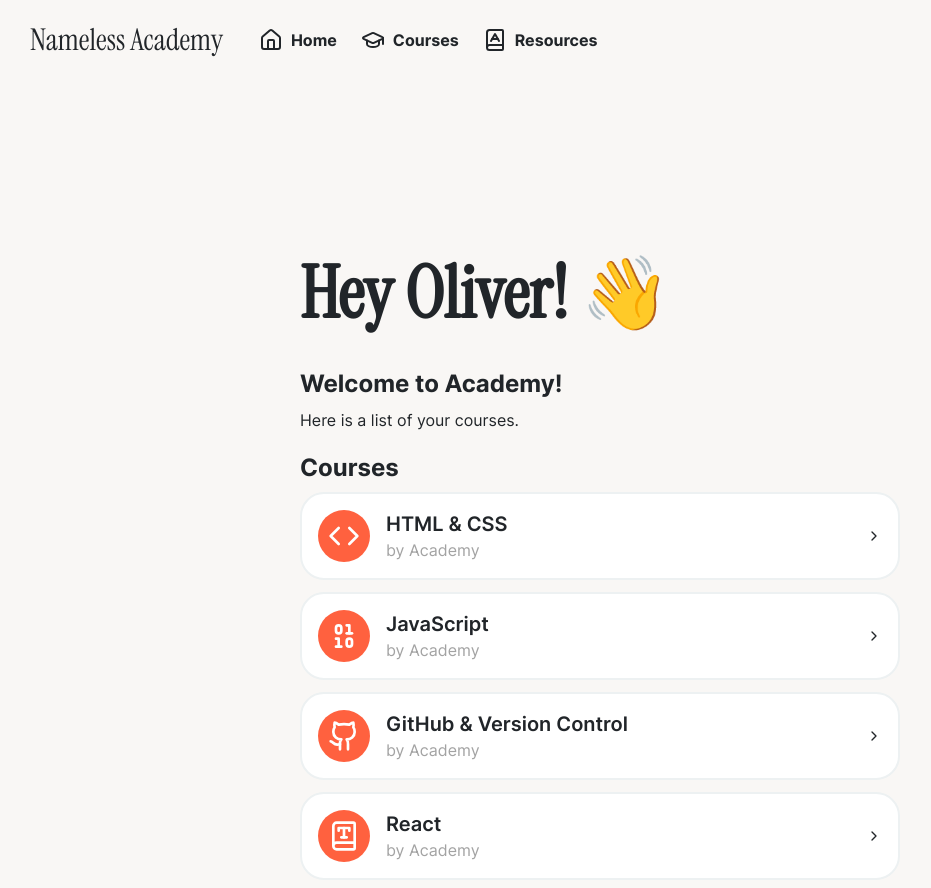
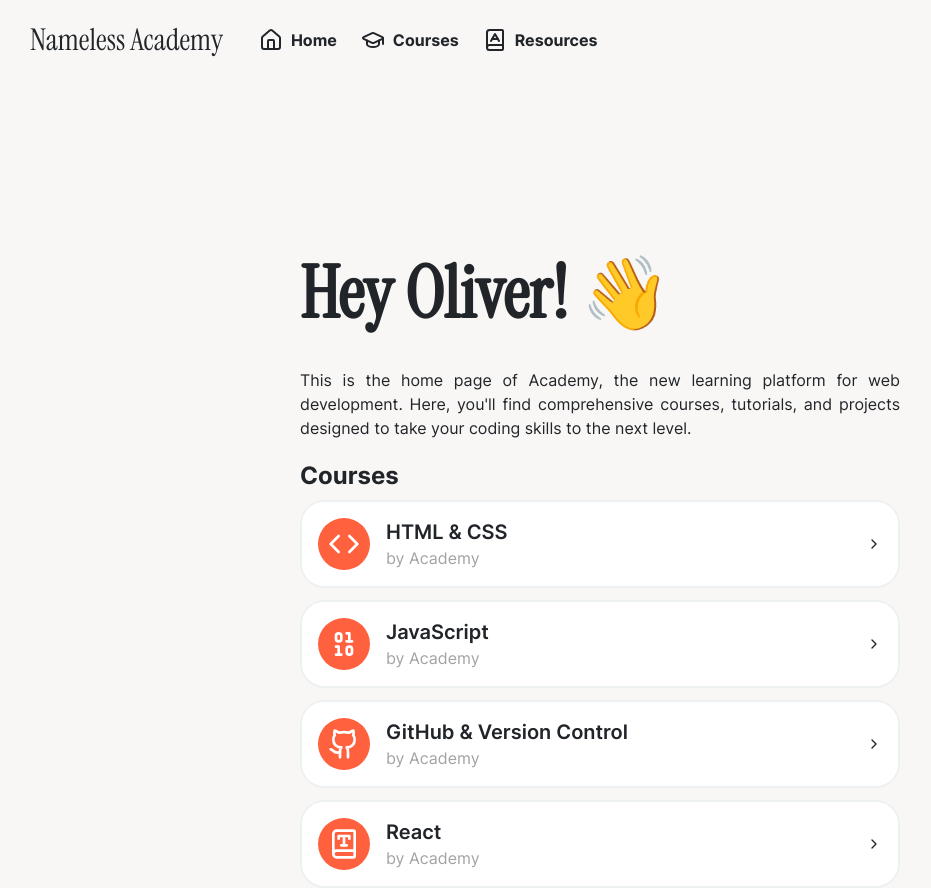
Before and after one commit to Corned/academy, a React (Vite) app in the folder client/: page / in a window 1280 px wide. Shown: the whole page, without its empty margins (10-941 px from the left). Built offline with nearby package versions, Linux system fonts and the light colour scheme.

Commit message:
more text

```diff
--- a/client/src/pages/CourseList.tsx
+++ b/client/src/pages/CourseList.tsx
@@ -35,10 +35,11 @@
     <div className="flex w-[600px] flex-col gap-5">
       <h1 className="font text-[72px] font-extrabold">Hey Oliver! 👋</h1>
 
-      <div className="flex flex-col gap-2">
-        <p className="text-2xl font-bold">Welcome to Academy!</p>
-        <p>Here is a list of your courses.</p>
-      </div>
+      <p className="text-justify">
+        This is the home page of Academy, the new learning platform for web
+        development. Here, you'll find comprehensive courses, tutorials, and
+        projects designed to take your coding skills to the next level.
+      </p>
 
       <div className="flex flex-col gap-2">
         <p className="text-2xl font-bold">Courses</p>
```
